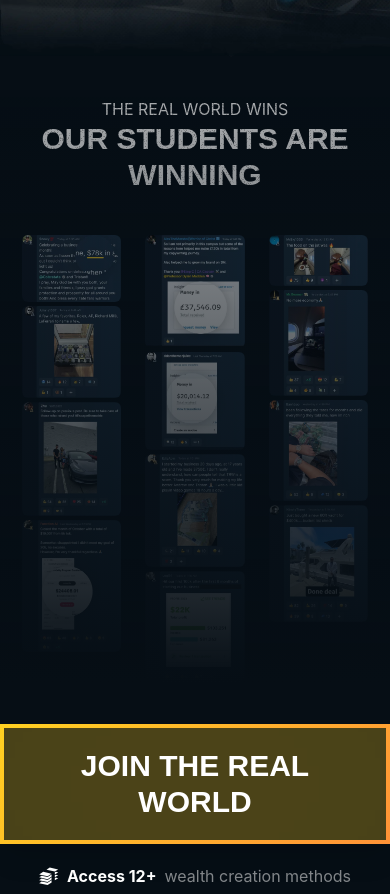
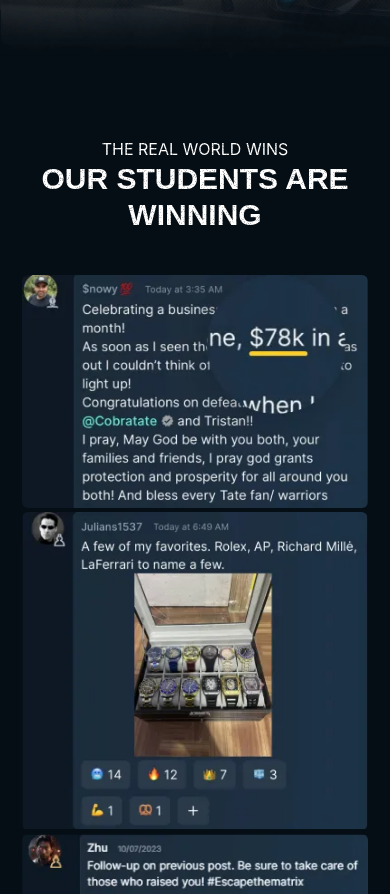
Before and after one commit to imran0dot/therealworld, a React (Vite) app: page / in a window 390 px wide. Shown: the part 2906-3800 px from the top of the page. Built offline with nearby package versions, Linux system fonts and the light colour scheme; a web font is replaced by a local one.

Commit message:
rating gallary responsive [down]

```diff
--- a/src/components/base/StudentReview.tsx
+++ b/src/components/base/StudentReview.tsx
@@ -23,27 +23,27 @@ const StudentReview: React.FC = () => {
         <div>
             <div className='relative md:h-[150vh] overflow-hidden my-10'>
                 <Container>
-                    <div className='text-center'>
+                    <div className='text-center my-10'>
                         <MainTitle
                             subTitle="THE REAL WORLD WINS"
                             title="OUR STUDENTS ARE WINNING"
                         />
                     </div>
 
-                    <div className='grid grid-cols-3 gap-5'>
-                        <div className='mt-10'>
+                    <div className='grid grid-cols-1 md:grid-cols-3 md:gap-5'>
+                        <div>
                             {
                                 images.slice(0, 4).map(image => <img className=' w-full rounded-lg border-2 border-opacity-55 border-transparent hover:border-secondary-border' key={image} src={image} />)
                             }
                         </div>
 
-                        <div className='mt-10'>
+                        <div>
                             {
                                 images.slice(4, 8).map(image => <img className=' w-full rounded-lg border-2 border-opacity-55 border-transparent hover:border-secondary-border' key={image} src={image} />)
                             }
                         </div>
 
-                        <div className='mt-10'>
+                        <div>
                             {
                                 images.slice(8, 12).map(image => <img className=' w-full rounded-lg border-2 border-opacity-55 border-transparent hover:border-secondary-border' key={image} src={image} />)
                             }
@@ -51,7 +51,7 @@ const StudentReview: React.FC = () => {
                     </div>
                 </Container>
 
-                <div className=' absolute bottom-0 h-[900px] w-full bg-gradient-to-t from-primary-background to-transparent'></div>
+                <div className=' absolute bottom-0 h-1/6 md:h-1/2 w-full bg-gradient-to-t from-primary-background to-transparent'></div>
             </div >
 
             <div>
```
